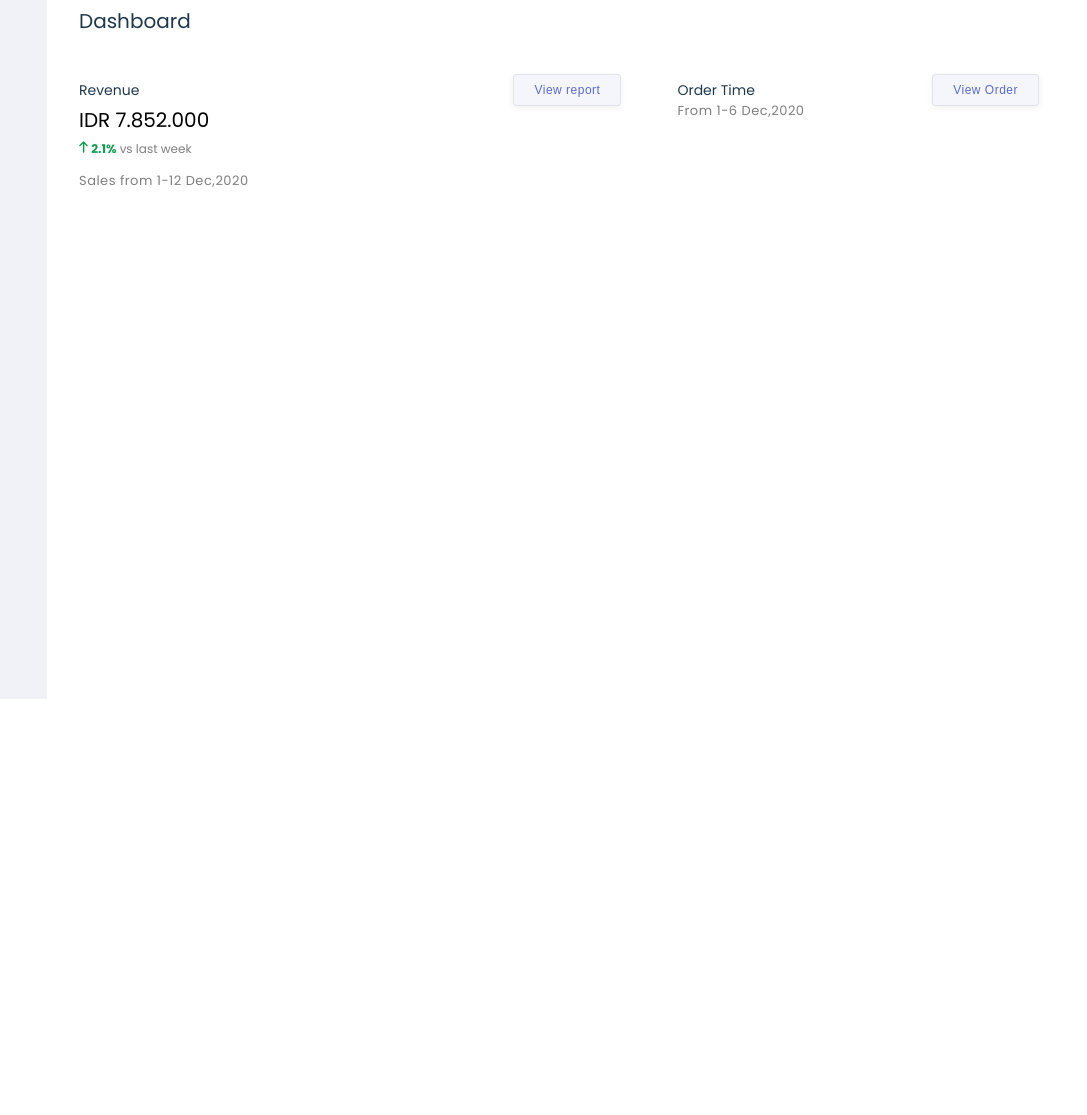
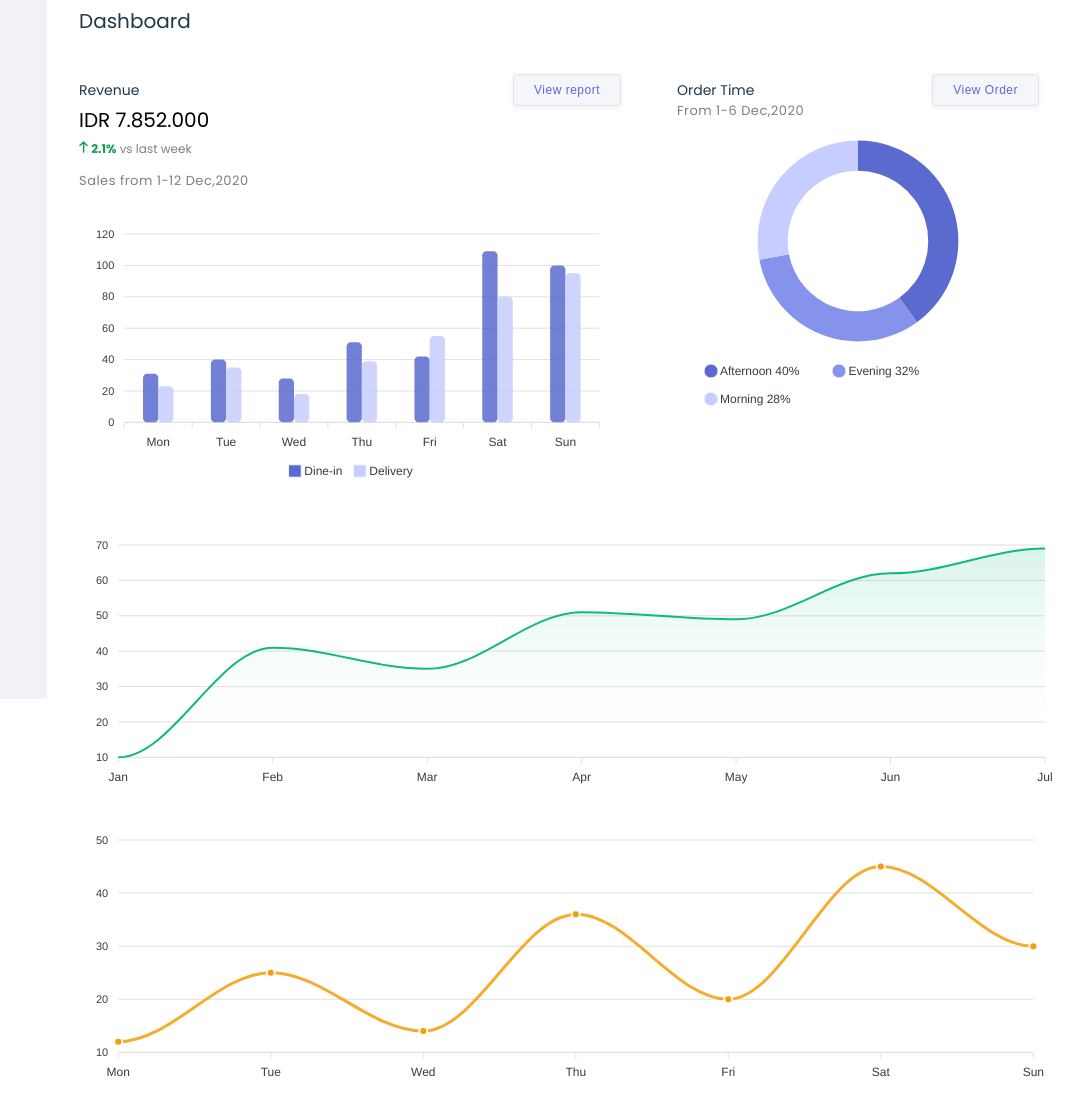
Before and after one commit to subaina705/dashboard, a plain HTML site: page index.html in a window 1280 px wide. Shown: the part 101-1216 px from the top of the page, 193-1280 px from the left. Before the commit the page ends 800 px from the top, so only its background shows below. Drawn offline with nearby package versions, Linux system fonts and the light colour scheme.

Commit message:
working with graphs(row-1)

```diff
--- /dev/null
+++ b/assets/js/areaChart.js
@@ -0,0 +1,19 @@
+document.addEventListener('DOMContentLoaded', function () {
+  var target = document.querySelector('#area-chart');
+  if (!target || typeof ApexCharts === 'undefined') return;
+
+  var options = {
+    chart: { type: 'area', height: 280, toolbar: { show: false } },
+    series: [
+      { name: 'Orders', data: [10, 41, 35, 51, 49, 62, 69] }
+    ],
+    xaxis: { categories: ['Jan', 'Feb', 'Mar', 'Apr', 'May', 'Jun', 'Jul'] },
+    dataLabels: { enabled: false },
+    stroke: { curve: 'smooth', width: 2 },
+    fill: { type: 'gradient', gradient: { shadeIntensity: 1, opacityFrom: 0.4, opacityTo: 0.1 } },
+    colors: ['#10B981']
+  };
+
+  var chart = new ApexCharts(target, options);
+  chart.render();
+});
--- /dev/null
+++ b/assets/js/barChart.js
@@ -0,0 +1,20 @@
+document.addEventListener('DOMContentLoaded', function () {
+  var target = document.querySelector('#bar-chart');
+  if (!target || typeof ApexCharts === 'undefined') return;
+
+  var options = {
+    chart: { type: 'bar', height: 280, toolbar: { show: false } },
+    series: [
+      { name: 'Dine-in', data: [31, 40, 28, 51, 42, 109, 100] },
+      { name: 'Delivery', data: [23, 35, 18, 39, 55, 80, 95] }
+    ],
+    xaxis: { categories: ['Mon', 'Tue', 'Wed', 'Thu', 'Fri', 'Sat', 'Sun'] },
+    plotOptions: { bar: { columnWidth: '45%', borderRadius: 4 } },
+    dataLabels: { enabled: false },
+    colors: ['#5A6ACF', '#C7CEFF'],
+    legend: { position: 'bottom' }
+  };
+
+  var chart = new ApexCharts(target, options);
+  chart.render();
+});
--- /dev/null
+++ b/assets/js/lineChart.js
@@ -0,0 +1,19 @@
+document.addEventListener('DOMContentLoaded', function () {
+  var target = document.querySelector('#line-chart');
+  if (!target || typeof ApexCharts === 'undefined') return;
+
+  var options = {
+    chart: { type: 'line', height: 280, toolbar: { show: false } },
+    series: [
+      { name: 'Visitors', data: [12, 25, 14, 36, 20, 45, 30] }
+    ],
+    xaxis: { categories: ['Mon', 'Tue', 'Wed', 'Thu', 'Fri', 'Sat', 'Sun'] },
+    stroke: { curve: 'smooth', width: 3 },
+    markers: { size: 4 },
+    dataLabels: { enabled: false },
+    colors: ['#F59E0B']
+  };
+
+  var chart = new ApexCharts(target, options);
+  chart.render();
+});
--- /dev/null
+++ b/assets/js/pieChart.js
@@ -0,0 +1,48 @@
+document.addEventListener('DOMContentLoaded', function () {
+  var target = document.querySelector('#pie-chart');
+  if (!target || typeof ApexCharts === 'undefined') return;
+
+  var options = {
+    chart: { type: 'donut', height: 280, toolbar: { show: false } },
+    series: [40, 32, 28],
+    labels: ['Afternoon', 'Evening', 'Morning'],
+    colors: ['#5A6ACF', '#8593ED', '#C7CEFF'],
+    stroke: { width: 0 },
+    dataLabels: { enabled: false },
+    legend: {
+      position: 'bottom',
+      horizontalAlign: 'left',
+      markers: { radius: 12, width: 10, height: 10 },
+      formatter: function (seriesName, opts) {
+        var val = opts.w.globals.series[opts.seriesIndex];
+        return seriesName + '  ' + val + '%';
+      },
+      itemMargin: { horizontal: 16, vertical: 6 }
+    },
+    plotOptions: {
+      pie: {
+        donut: { size: '70%' }
+      }
+    },
+    tooltip: {
+      custom: function ({ seriesIndex, w }) {
+        var label = w.globals.labels[seriesIndex];
+        var percent = w.globals.series[seriesIndex];
+        var timeRanges = { 'Afternoon': '1pm - 4pm', 'Evening': '6pm - 10pm', 'Morning': '7am - 11am' };
+        var ordersMap = { 'Afternoon': 1890, 'Evening': 1510, 'Morning': 1280 };
+        var format = new Intl.NumberFormat('de-DE');
+        var orders = format.format(ordersMap[label] || 0);
+        return (
+          '<div style="background:#2F3142;color:#fff;padding:12px 14px;border-radius:8px;box-shadow:0 4px 12px rgba(0,0,0,.2);font-family:inherit">'
+          + '<div style="opacity:.9;font-size:12px;margin-bottom:2px">' + label + '</div>'
+          + '<div style="opacity:.7;font-size:12px;margin-bottom:8px">' + (timeRanges[label] || '') + '</div>'
+          + '<div style="font-weight:600;font-size:16px">' + orders + ' orders</div>'
+          + '</div>'
+        );
+      }
+    }
+  };
+
+  var chart = new ApexCharts(target, options);
+  chart.render();
+});
--- a/index.html
+++ b/index.html
@@ -116,7 +116,7 @@
           <div class="sales-text">
             <p>Sales from 1-12 Dec,2020</p>
           </div>
-
+          <div id="bar-chart"></div>
         </div>
         <div class="order-card">
           <div class="order">
@@ -126,13 +126,25 @@
           <div class="sub-text">
                <p>From 1-6 Dec,2020</p>
             </div>
+            <div id="pie-chart"></div>
         </div>
+        </div>
+        <div class="row-2">
+          <div class="area-card">
+            <div id="area-chart"></div>
+          </div>
+          <div class="line-card">
+            <div id="line-chart"></div>
+          </div>
         </div>
       </div>
       </div>
     </div>
     </div>
     <script src="https://cdn.jsdelivr.net/npm/apexcharts"></script>
-    <script src="assets/js/charts.js"></script>
+    <script src="assets/js/barChart.js"></script>
+    <script src="assets/js/pieChart.js"></script>
+    <script src="assets/js/areaChart.js"></script>
+    <script src="assets/js/lineChart.js"></script>
   </body>
 </html>
```
